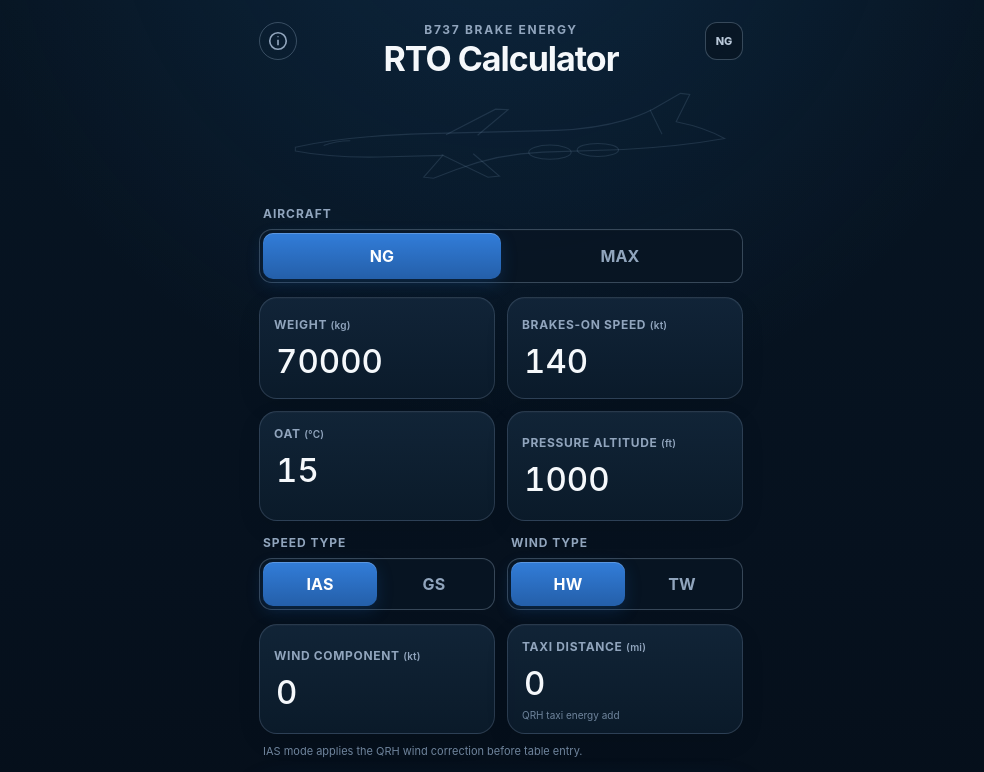
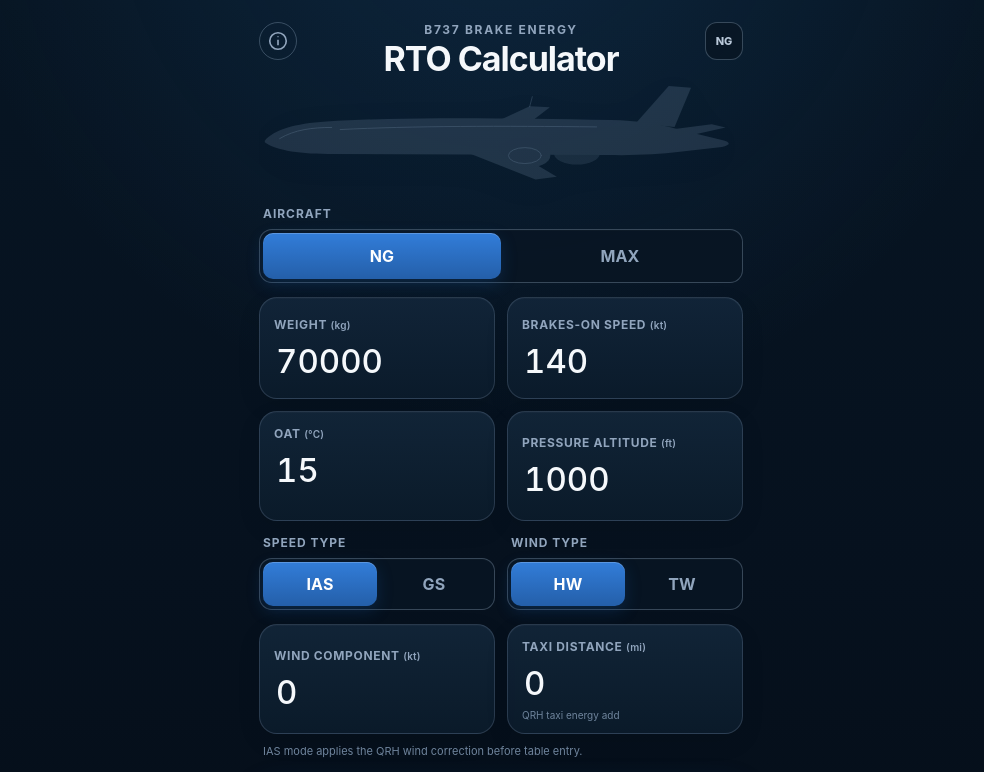
Before and after one commit to emre737/b737-RTO-BC, a plain HTML site: page index.html in a window 1280 px wide. Shown: the top 772 px of the page, without its empty margins (139-1123 px from the left). Drawn offline with Linux system fonts and the light colour scheme.

Commit message:
Add files via upload

```diff
--- a/app.js
+++ b/app.js
@@ -53,6 +53,7 @@
   function updateAircraftUI() {
     const table = B737_TABLES[state.aircraft];
     refs.version.textContent = state.aircraft;
+    refs.shell.dataset.aircraft = state.aircraft;
     refs.aircraftResult.textContent = table.label;
     refs.source.textContent = `${state.aircraft}: ${table.source}`;
     refs.weight.min = table.axes.weights[0] * 1000;
--- a/index.html
+++ b/index.html
@@ -13,7 +13,7 @@
   <link rel="stylesheet" href="styles.css" />
 </head>
 <body>
-  <main class="app-shell" id="appShell">
+  <main class="app-shell" id="appShell" data-aircraft="NG">
     <header class="app-header">
       <button class="icon-button ghost" id="aboutButton" type="button" aria-label="About this calculator">
         <svg viewBox="0 0 24 24" aria-hidden="true"><circle cx="12" cy="12" r="9"></circle><path d="M12 10.5v6"></path><circle cx="12" cy="7.25" r=".75" class="fill"></circle></svg>
@@ -27,15 +27,40 @@
       <div class="version-badge" id="versionBadge">NG</div>
 
       <div class="aircraft-watermark" aria-hidden="true">
-        <svg viewBox="0 0 900 250" preserveAspectRatio="xMidYMid meet">
-          <g fill="none" stroke="currentColor" stroke-width="2">
-            <path d="M72 142 C138 127 211 120 312 117 L552 111 C624 108 682 96 729 72 L780 43 L797 45 L772 95 C807 102 837 112 861 126 C805 136 740 143 675 146 L527 151 C472 153 421 163 368 183 L326 199 L308 197 L343 157 L226 160 C164 161 113 157 72 149 Z"/>
-            <ellipse cx="540" cy="151" rx="39" ry="13"/>
-            <ellipse cx="628" cy="147" rx="38" ry="12"/>
-            <path d="M349 119 L440 72 L463 73 L407 120"/>
-            <path d="M341 156 L426 197 L447 195 L399 154"/>
-            <path d="M124 139 C141 132 153 130 173 130"/>
-            <path d="M724 73 L746 118"/>
+        <svg viewBox="0 0 1000 260" preserveAspectRatio="xMidYMid meet">
+          <g class="plane plane-ng">
+            <g class="plane-fill">
+              <path d="M55 137 C73 116 111 105 171 101 C306 92 497 94 707 98 C756 99 799 105 835 116 L918 136 C933 140 933 145 916 149 L837 158 C796 163 751 165 702 164 L174 162 C112 162 72 153 55 140 Z"/>
+              <path d="M414 137 L554 72 L592 74 L505 141 Z"/>
+              <path d="M410 149 L565 210 L605 205 L506 146 Z"/>
+              <path d="M754 104 L816 34 L858 37 L827 111 Z"/>
+              <path d="M780 121 L897 106 L923 112 L835 132 Z"/>
+              <ellipse cx="545" cy="165" rx="48" ry="24"/>
+              <ellipse class="rear-engine" cx="643" cy="161" rx="43" ry="21"/>
+            </g>
+            <g class="plane-detail" fill="none" stroke="currentColor" stroke-linecap="round">
+              <path d="M83 133 C111 116 145 112 181 112"/>
+              <path d="M197 116 C330 109 506 109 680 111"/>
+              <ellipse cx="545" cy="165" rx="31" ry="15"/>
+              <path class="ng-winglet" d="M554 73 L559 54"/>
+            </g>
+          </g>
+          <g class="plane plane-max">
+            <g class="plane-fill">
+              <path d="M55 137 C73 116 111 105 171 101 C306 92 497 94 707 98 C756 99 799 105 835 116 L918 136 C933 140 933 145 916 149 L837 158 C796 163 751 165 702 164 L174 162 C112 162 72 153 55 140 Z"/>
+              <path d="M414 137 L554 72 L592 74 L505 141 Z"/>
+              <path d="M410 149 L565 210 L605 205 L506 146 Z"/>
+              <path d="M754 104 L816 34 L858 37 L827 111 Z"/>
+              <path d="M780 121 L897 106 L923 112 L835 132 Z"/>
+              <ellipse cx="548" cy="166" rx="52" ry="26"/>
+              <ellipse class="rear-engine" cx="648" cy="162" rx="47" ry="23"/>
+            </g>
+            <g class="plane-detail" fill="none" stroke="currentColor" stroke-linecap="round">
+              <path d="M83 133 C111 116 145 112 181 112"/>
+              <path d="M197 116 C330 109 506 109 680 111"/>
+              <ellipse cx="548" cy="166" rx="34" ry="17"/>
+              <path class="max-winglet" d="M554 73 L561 48 M554 73 L544 92"/>
+            </g>
           </g>
         </svg>
       </div>
--- a/styles.css
+++ b/styles.css
@@ -104,11 +104,18 @@
 
 .aircraft-watermark {
   position: absolute;
-  inset: 52px -42px 0 -42px;
-  color: rgba(144, 175, 207, .16);
+  inset: 50px -62px 0 -62px;
+  color: #9ab6d1;
   pointer-events: none;
+  filter: drop-shadow(0 8px 18px rgba(0, 0, 0, .13));
 }
 .aircraft-watermark svg { width: 100%; height: 100%; }
+.aircraft-watermark .plane-fill { fill: currentColor; opacity: .16; }
+.aircraft-watermark .rear-engine { opacity: .72; }
+.aircraft-watermark .plane-detail { stroke-width: 1.8; opacity: .20; }
+.aircraft-watermark .plane-max { display: none; }
+.app-shell[data-aircraft="MAX"] .aircraft-watermark .plane-ng { display: none; }
+.app-shell[data-aircraft="MAX"] .aircraft-watermark .plane-max { display: inline; }
 
 .section-label {
   display: block;
--- a/sw.js
+++ b/sw.js
@@ -1,4 +1,4 @@
-const CACHE = 'b737-rto-v1.0.0';
+const CACHE = 'b737-rto-v1.0.1';
 const ASSETS = [
   './',
   './index.html',
```
